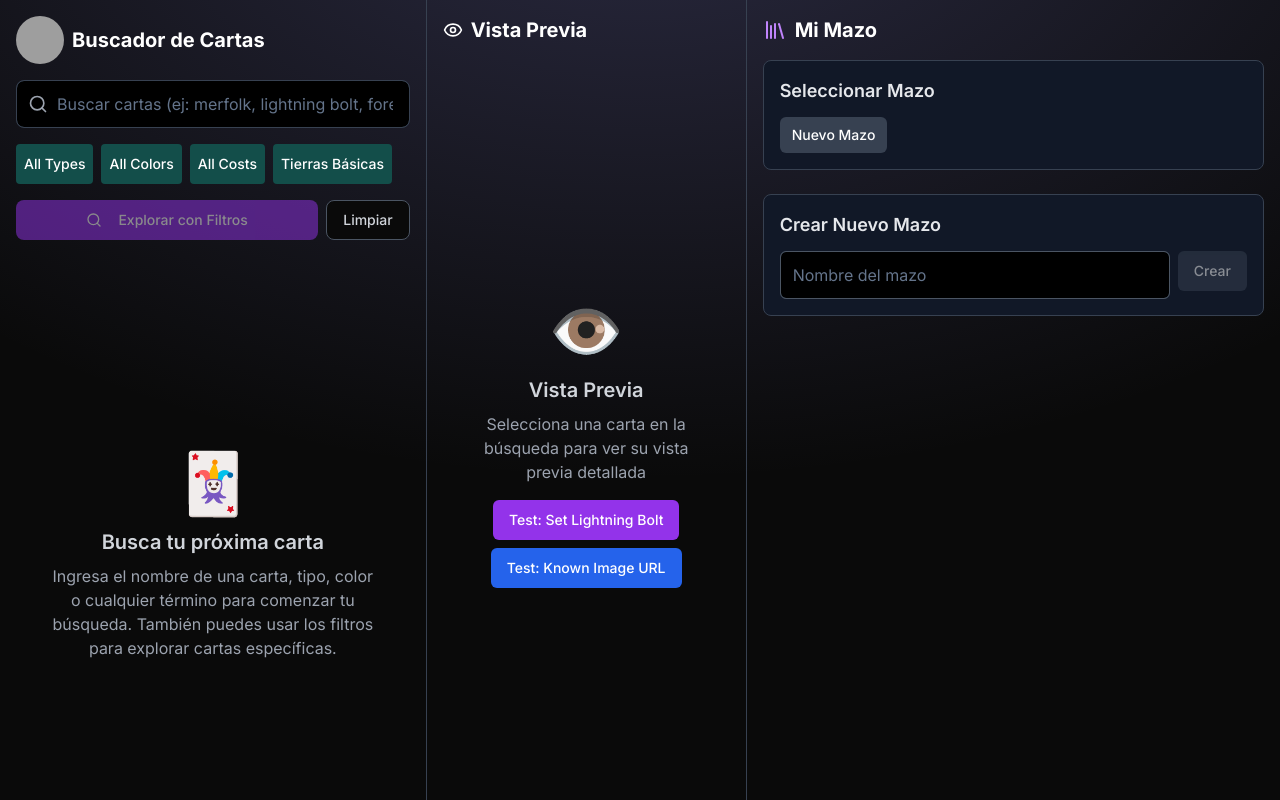
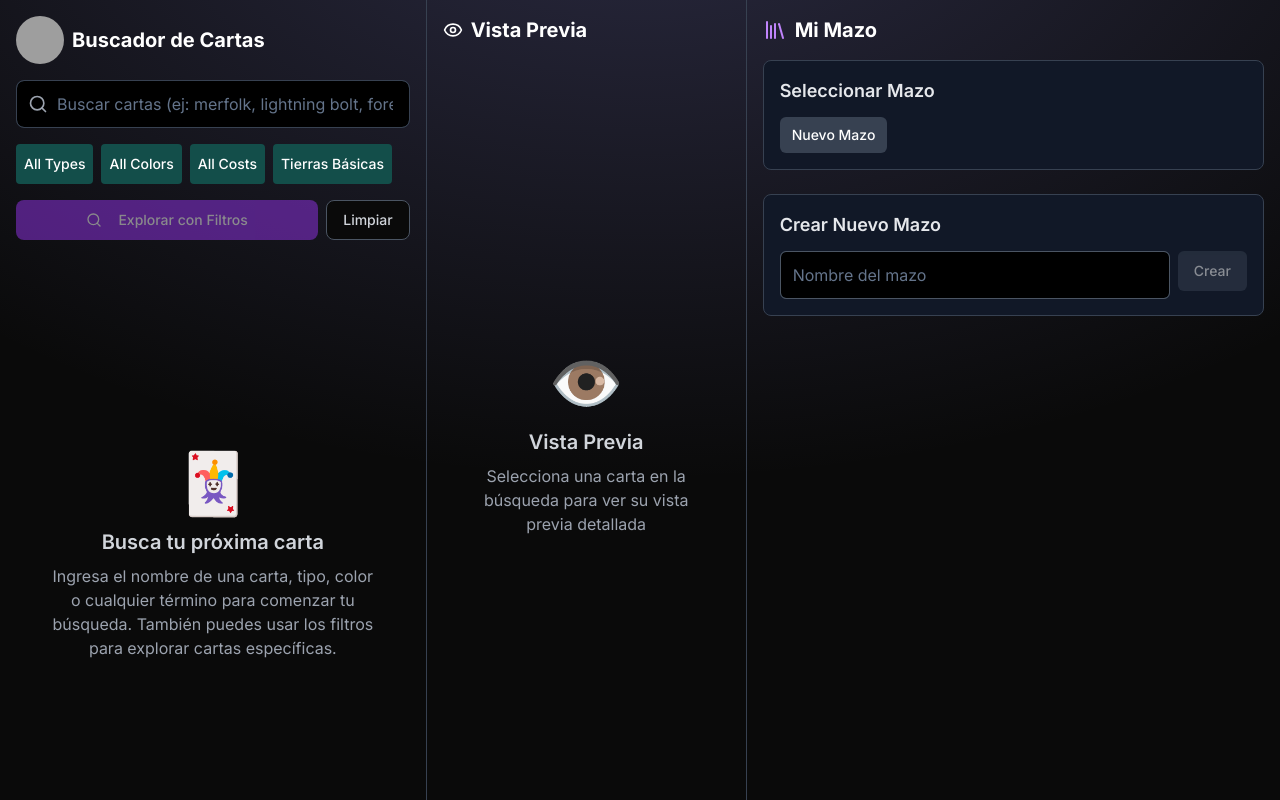
Before and after one commit to mendezgd/mtg, a Next.js app: page /deck-builder in a window 1280 px wide. Built offline with nearby package versions, Linux system fonts and the light colour scheme; grey boxes are pictures that could not be loaded.

Commit message:
vista previa remove

```diff
--- a/src/app/deck-builder/page.tsx
+++ b/src/app/deck-builder/page.tsx
@@ -215,56 +215,6 @@ const DeckBuilderPage: React.FC = () => {
               Selecciona una carta en la búsqueda para ver su vista previa
               detallada
             </p>
-            {/* Test button */}
-            <Button
-              onClick={() => {
-                const testCard: SearchableCard = {
-                  id: "test",
-                  name: "Lightning Bolt",
-                  image_uris: {
-                    small:
-                      "https://cards.scryfall.io/small/front/0/a/0a6eaa6a-8b3f-4c1e-8a1b-1b1b1b1b1b1b.jpg",
-                    normal:
-                      "https://cards.scryfall.io/normal/front/0/a/0a6eaa6a-8b3f-4c1e-8a1b-1b1b1b1b1b1b.jpg",
-                  },
-                  type_line: "Instant",
-                  oracle_text: "Lightning Bolt deals 3 damage to any target.",
-                  mana_cost: "{R}",
-                  colors: ["R"],
-                  legalities: { premodern: "legal" },
-                };
-                // Test card functionality
-                setPreviewedCard(testCard);
-              }}
-              className="mt-4 bg-purple-600 hover:bg-purple-700 text-white"
-            >
-              Test: Set Lightning Bolt
-            </Button>
-            {/* Test button with known working image */}
-            <Button
-              onClick={() => {
-                const testCard: SearchableCard = {
-                  id: "test2",
-                  name: "Test Card",
-                  image_uris: {
-                    small:
-                      "https://cards.scryfall.io/small/front/0/6/06b0c53c-5b8c-4c1e-8a1b-1b1b1b1b1b1b.jpg",
-                    normal:
-                      "https://cards.scryfall.io/normal/front/0/6/06b0c53c-5b8c-4c1e-8a1b-1b1b1b1b1b1b.jpg",
-                  },
-                  type_line: "Test",
-                  oracle_text: "This is a test card.",
-                  mana_cost: "{1}",
-                  colors: ["U"],
-                  legalities: { premodern: "legal" },
-                };
-                // Test card with known image
-                setPreviewedCard(testCard);
-              }}
-              className="mt-2 bg-blue-600 hover:bg-blue-700 text-white"
-            >
-              Test: Known Image URL
-            </Button>
           </div>
         )}
       </div>
```
Also changed, not shown: src/app/timer/hook-example/page.tsx (+12 -5 lines).
